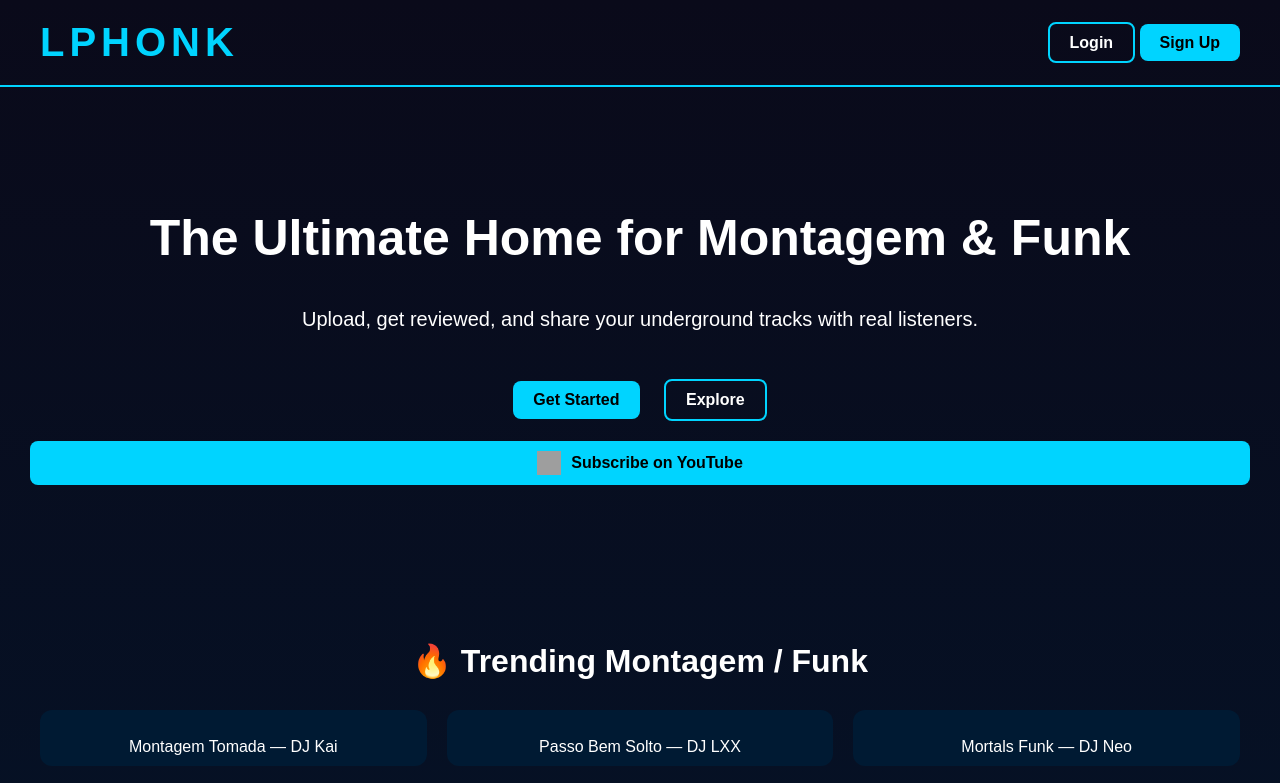
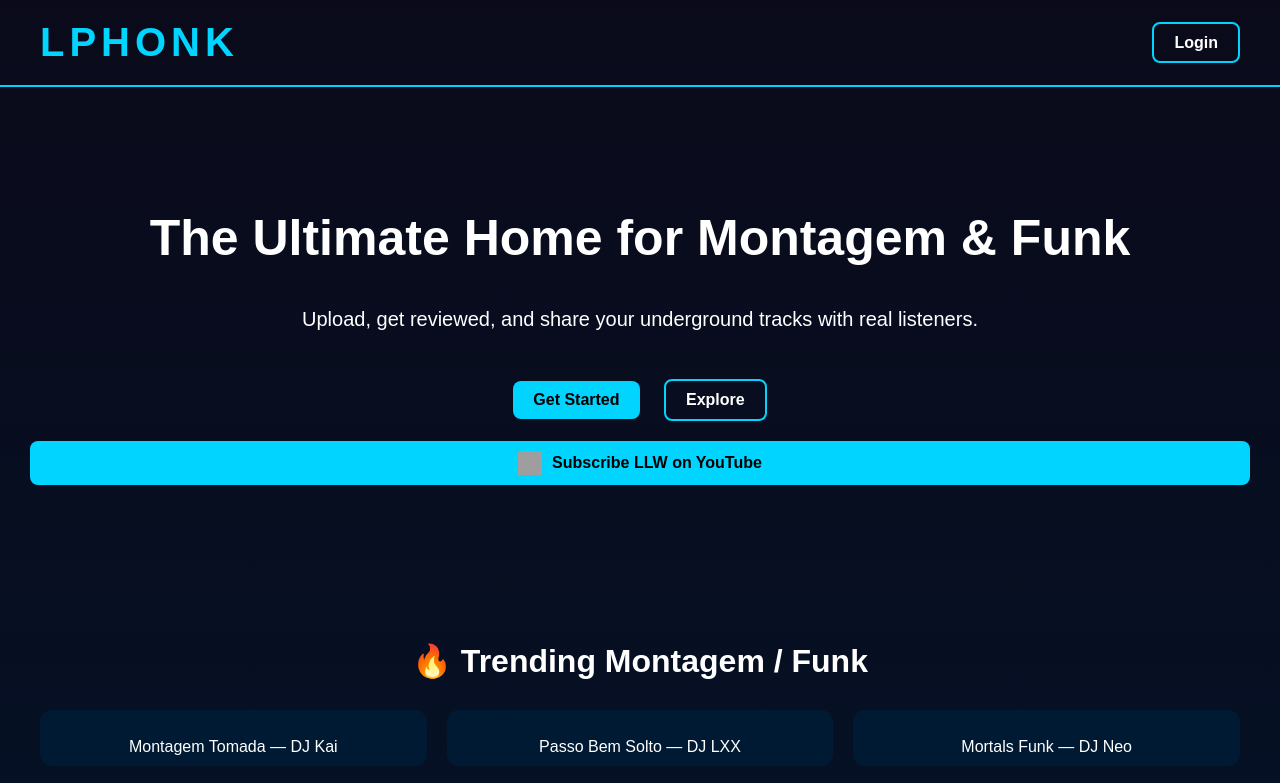
Before and after one commit to LLWBOT/LPHONK, a plain HTML site: page index.html in a window 1280 px wide. Shown: the top 783 px of the page. Drawn offline with Linux system fonts and the light colour scheme; grey boxes are pictures that could not be loaded.

Commit message:
Update signup link to login and change button text

```diff
--- a/index.html
+++ b/index.html
@@ -175,7 +175,6 @@
     <div class="logo">LPHONK</div>
     <div>
         <a href="login.html" class="btn btn-outline">Login</a>
-        <a href="signup.html" class="btn btn-fill">Sign Up</a>
     </div>
 </header>
 
@@ -184,12 +183,12 @@
     <p>Upload, get reviewed, and share your underground tracks with real listeners.</p>
     <br>
     <div class="hero-buttons">
-        <a href="signup.html" class="btn btn-fill">Get Started</a>
+        <a href="login.html" class="btn btn-fill">Get Started</a>
         <a href="#covers" class="btn btn-outline">Explore</a>
         <a href="https://youtube.com/@DJLLW1" target="_blank" class="btn btn-fill" style="display:flex; align-items:center; justify-content:center;">
             <img src="https://upload.wikimedia.org/wikipedia/commons/b/b8/YouTube_Logo_2017.svg"
                  alt="YouTube Logo" style="width:24px; height:24px; margin-right:10px;">
-            Subscribe on YouTube
+            Subscribe LLW on YouTube
         </a>
     </div>
 </section>
```
